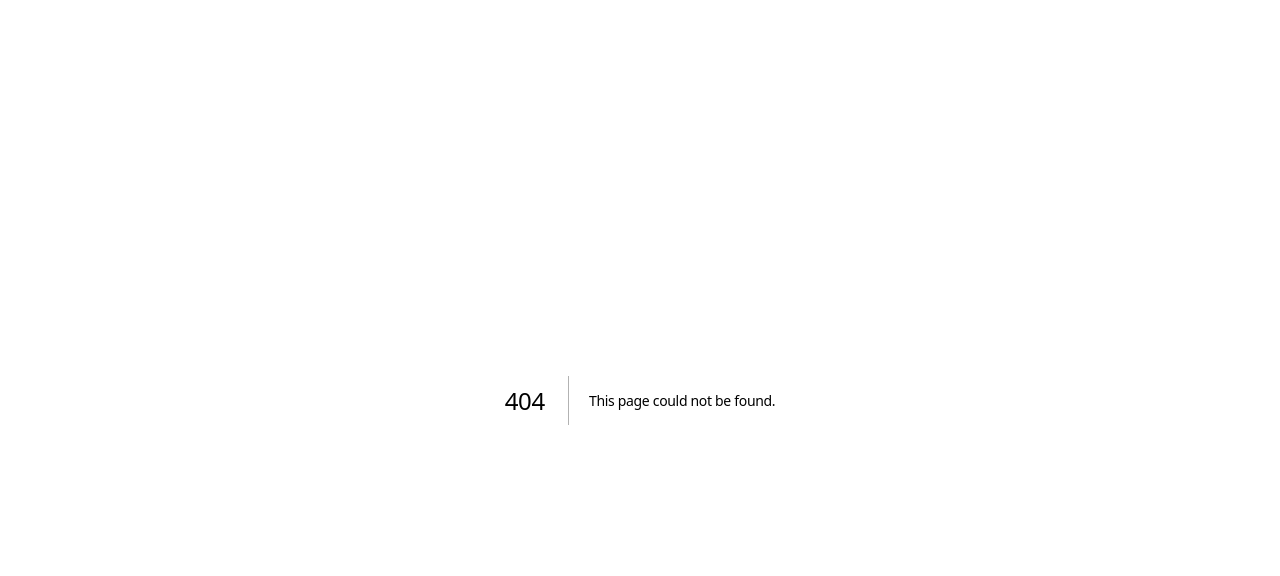
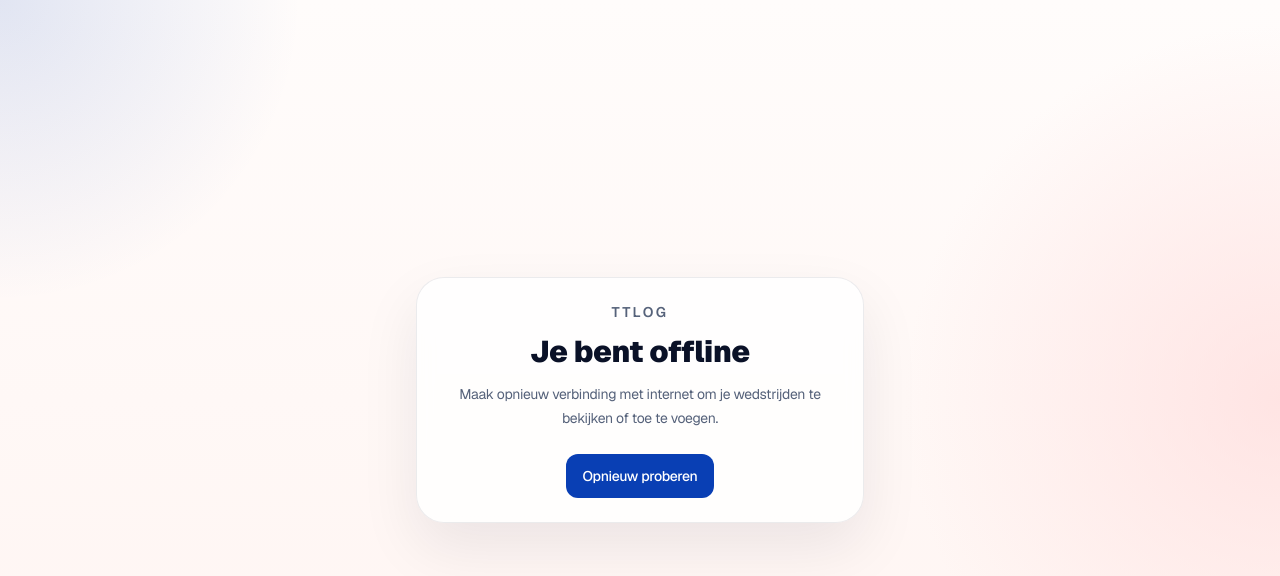
Before and after one commit to Hnah07/ttlog, a Next.js app: page /offline in a window 1280 px wide. Before the commit this address had no page. Shown: the top 576 px of the page. Built offline with nearby package versions, Linux system fonts and the light colour scheme.

Commit message:
added basic PWA stuff

```diff
--- a/app/layout.tsx
+++ b/app/layout.tsx
@@ -1,5 +1,6 @@
 import type { Metadata } from "next";
 import { Geist, Geist_Mono } from "next/font/google";
+import { ServiceWorkerRegister } from "@/components/service-worker-register";
 import "./globals.css";
 
 const geistSans = Geist({
@@ -15,6 +16,16 @@ const geistMono = Geist_Mono({
 export const metadata: Metadata = {
   title: "TTLog",
   description: "Tafeltenniswedstrijd-logboek voor je seizoensstatistieken.",
+  applicationName: "TTLog",
+  manifest: "/manifest.webmanifest",
+  appleWebApp: {
+    capable: true,
+    statusBarStyle: "default",
+    title: "TTLog",
+  },
+  icons: {
+    apple: "/logo-ttlog.jpg?v=2",
+  },
 };
 
 export default function RootLayout({ children }: LayoutProps<"/">) {
@@ -25,6 +36,7 @@ export default function RootLayout({ children }: LayoutProps<"/">) {
       className={`${geistSans.variable} ${geistMono.variable} h-full antialiased`}
     >
       <body className="min-h-full bg-[var(--bg)] text-[var(--ink)]">
+        <ServiceWorkerRegister />
         {children}
       </body>
     </html>
--- /dev/null
+++ b/app/manifest.ts
@@ -0,0 +1,28 @@
+import type { MetadataRoute } from "next";
+
+export default function manifest(): MetadataRoute.Manifest {
+  return {
+    name: "TTLog",
+    short_name: "TTLog",
+    description: "Tafeltenniswedstrijd-logboek voor je seizoensstatistieken.",
+    start_url: "/",
+    display: "standalone",
+    background_color: "#fffcfb",
+    theme_color: "#093fb4",
+    lang: "nl-BE",
+    icons: [
+      {
+        src: "/logo-ttlog.jpg?v=2",
+        sizes: "1024x1024",
+        type: "image/jpeg",
+        purpose: "any",
+      },
+      {
+        src: "/logo-ttlog.jpg?v=2",
+        sizes: "1024x1024",
+        type: "image/jpeg",
+        purpose: "maskable",
+      },
+    ],
+  };
+}
--- /dev/null
+++ b/app/offline/page.tsx
@@ -0,0 +1,26 @@
+import Link from "next/link";
+
+export default function OfflinePage() {
+  return (
+    <main className="flex min-h-screen items-center justify-center px-4 py-8">
+      <section className="w-full max-w-md rounded-[28px] border border-[rgba(10,17,39,0.08)] bg-[rgba(255,255,255,0.8)] p-6 text-center shadow-[0_25px_60px_rgba(10,17,39,0.08)] backdrop-blur-sm">
+        <p className="text-sm font-semibold uppercase tracking-[0.18em] text-[var(--muted)]">
+          TTLog
+        </p>
+        <h1 className="mt-3 text-3xl font-black text-[var(--ink)]">
+          Je bent offline
+        </h1>
+        <p className="mt-3 text-sm leading-6 text-[var(--muted)]">
+          Maak opnieuw verbinding met internet om je wedstrijden te bekijken of
+          toe te voegen.
+        </p>
+        <Link
+          href="/"
+          className="mt-6 inline-flex h-11 items-center justify-center rounded-xl bg-[var(--accent)] px-4 text-sm font-medium text-white"
+        >
+          Opnieuw proberen
+        </Link>
+      </section>
+    </main>
+  );
+}
--- /dev/null
+++ b/components/service-worker-register.tsx
@@ -0,0 +1,13 @@
+"use client";
+
+import { useEffect } from "react";
+
+export function ServiceWorkerRegister() {
+  useEffect(() => {
+    if ("serviceWorker" in navigator) {
+      void navigator.serviceWorker.register("/sw.js");
+    }
+  }, []);
+
+  return null;
+}
--- /dev/null
+++ b/public/sw.js
@@ -0,0 +1,32 @@
+const CACHE_NAME = "ttlog-shell-v1";
+const OFFLINE_URL = "/offline";
+
+self.addEventListener("install", (event) => {
+  event.waitUntil(
+    caches.open(CACHE_NAME).then((cache) => cache.add(OFFLINE_URL)),
+  );
+  self.skipWaiting();
+});
+
+self.addEventListener("activate", (event) => {
+  event.waitUntil(
+    caches
+      .keys()
+      .then((keys) =>
+        Promise.all(
+          keys
+            .filter((key) => key !== CACHE_NAME)
+            .map((key) => caches.delete(key)),
+        ),
+      ),
+  );
+  self.clients.claim();
+});
+
+self.addEventListener("fetch", (event) => {
+  if (event.request.mode !== "navigate") return;
+
+  event.respondWith(
+    fetch(event.request).catch(() => caches.match(OFFLINE_URL)),
+  );
+});
```
